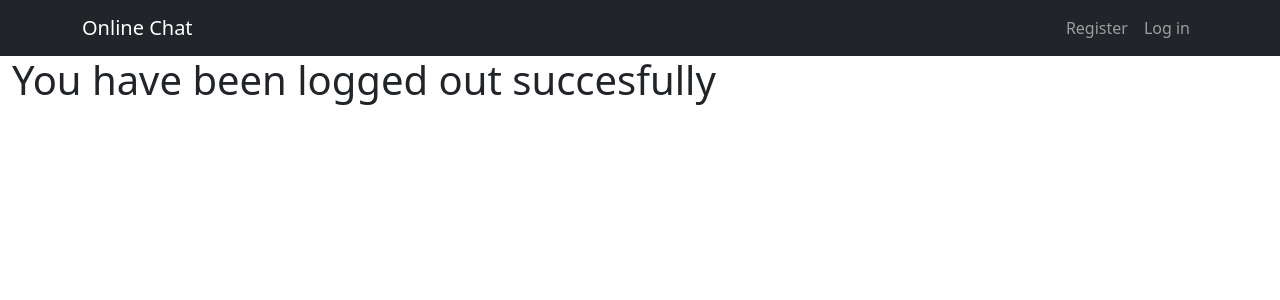
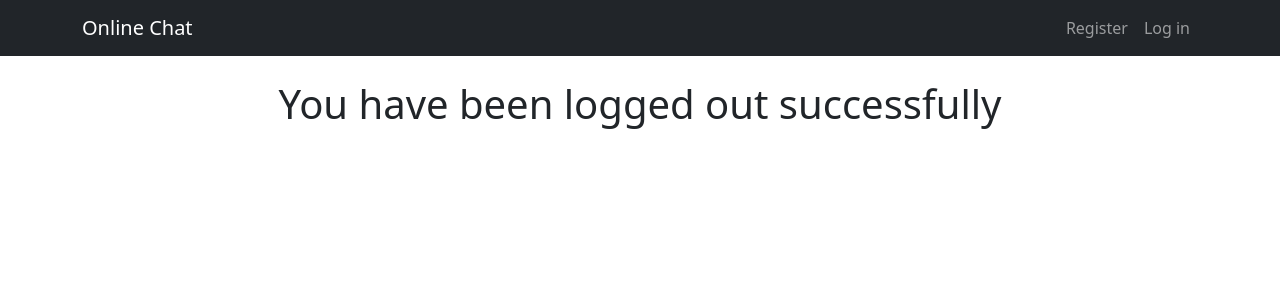
Before and after one commit to KubaD-D/OnlineChatFront, a React (Create React App) app: page /Logout in a window 1280 px wide. Shown: the top 300 px of the page. Built offline with nearby package versions, Linux system fonts and the light colour scheme; no server answers.

Commit message:
Minor adjustments to a ChatRoomList

```diff
--- a/src/pages/ChatRoom.js
+++ b/src/pages/ChatRoom.js
@@ -4,17 +4,15 @@ import ChatRoomsList from "../components/ChatRoomsList";
 import ChatRoomSettingsBar from "../components/ChatRoomSettingsBar";
 import { Modal, ModalBody } from "react-bootstrap";
 import { getData } from "../utils/ApiService";
-import { useAuth } from "../context/AuthContext";
 
 const ChatRoom = () => {
     const [chatRoomId, setChatRoomId] = useState(null);
-    const [chatRoomTitle, setChatRoomTitle] = useState("");
+    const [chatRoomTitle, setChatRoomTitle] = useState("Enter a chat room");
     const [chatRoomOwner, setChatRoomOwner] = useState(null);
     const [isModalActive, setIsModalActive] = useState(false);
     const [modalTitle, setModalTitle] = useState("");
     const [modalChildren, setModalChildren] = useState("");
     const [toggleChatListRefresh, setToggleChatListRefresh] = useState(false);
-    const { username } = useAuth();
 
     useEffect(() => {
 
@@ -29,10 +27,6 @@ const ChatRoom = () => {
                     setChatRoomOwner(responseData.owner)
                 }
             }
-        }
-
-        if(!username) {
-            setChatRoomTitle("Please log in");
         }
 
         getChatRoomOwner();
--- a/src/pages/Logout.js
+++ b/src/pages/Logout.js
@@ -17,9 +17,14 @@ const Logout = () => {
         <>
             {username
             ?
-            <h1>There was an error in logout attempt</h1>
+                <div className="d-flex justify-content-center mt-4">
+                    <h1>There was an error in your logout attempt</h1>
+                </div>
             :
-            <h1>You have been logged out succesfully</h1>}
+                <div className="d-flex justify-content-center mt-4">
+                    <h1>You have been logged out successfully</h1>
+                </div>
+            }
         </>
     )
 }
```
